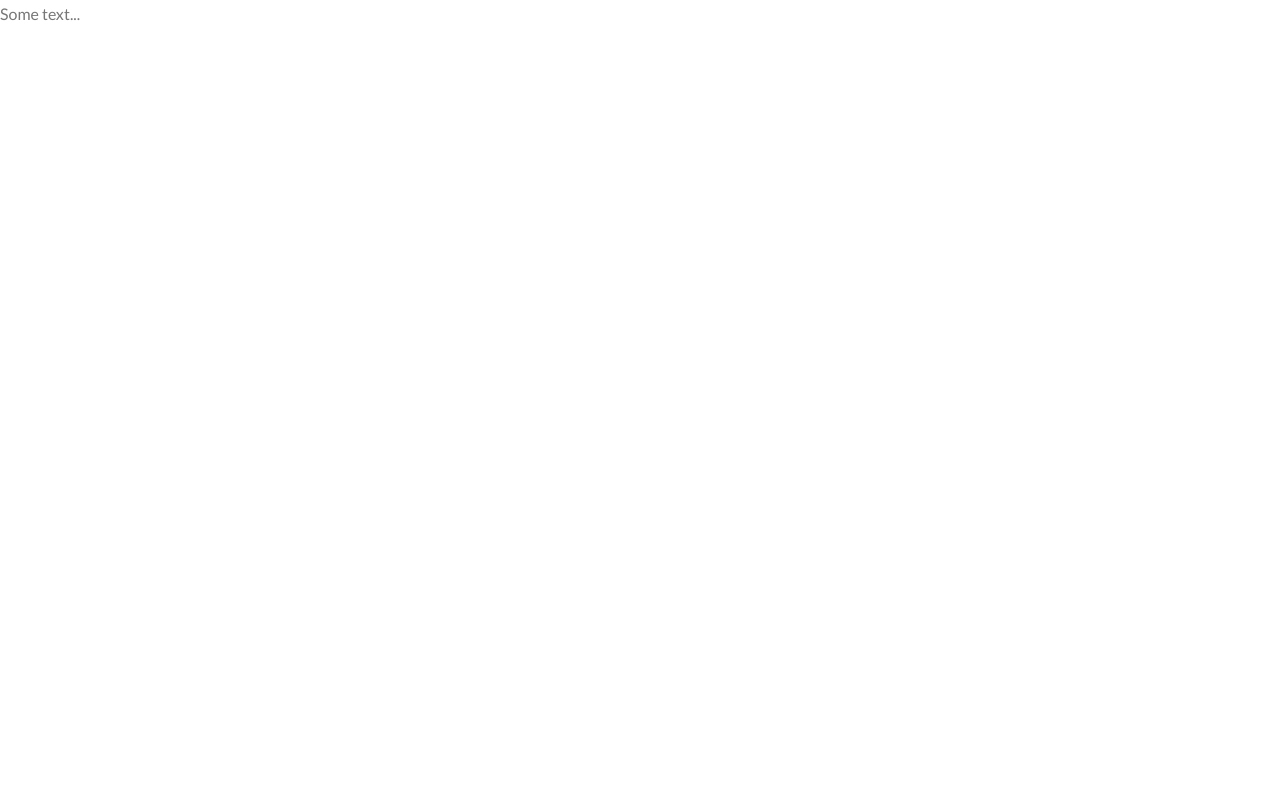
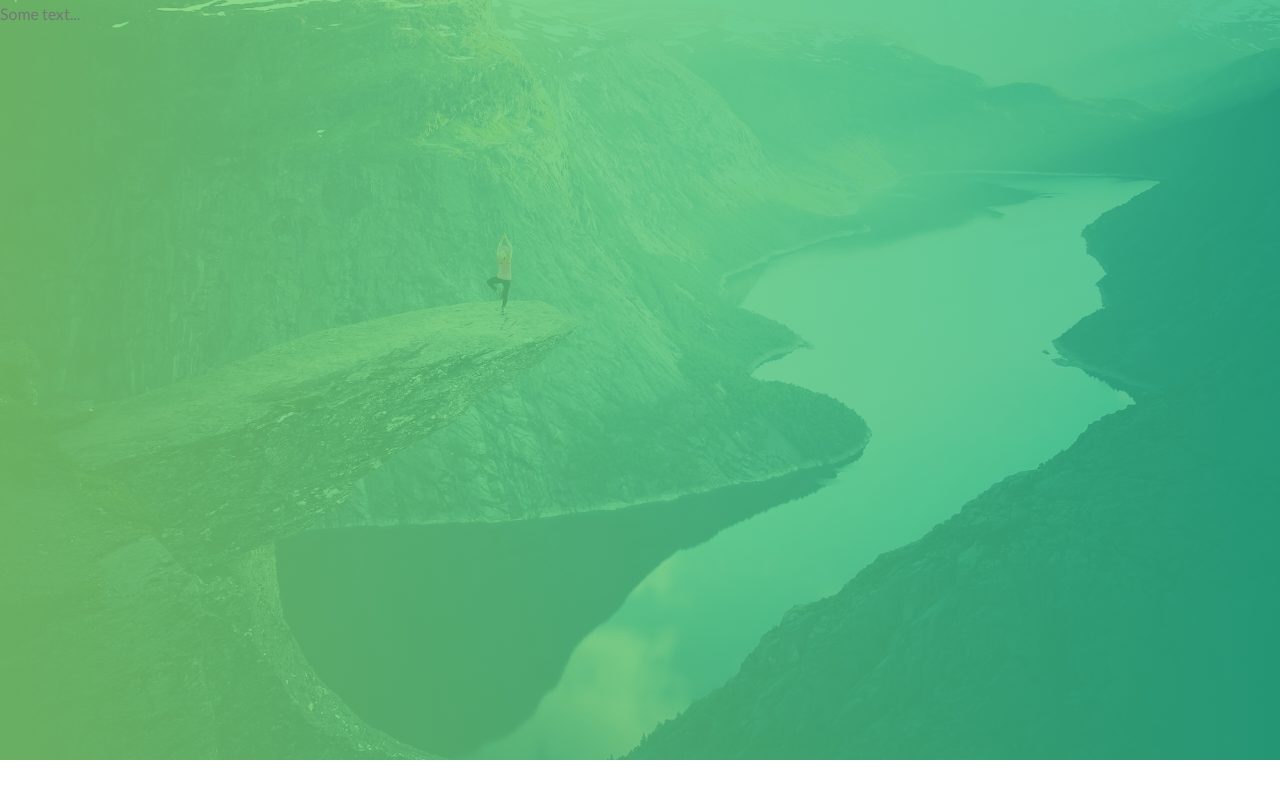
Before and after one commit to david2999999/CSS-SASS, a plain HTML site: page Advanced-CSS-SASS-Udemy/Natours/index.html in a window 1280 px wide. Drawn offline with Linux system fonts and the light colour scheme; files that its build step writes are made by us from their sources.

Commit message:
setting up background image for the header

```diff
--- a/Advanced-CSS-SASS-Udemy/Natours/css/style.css
+++ b/Advanced-CSS-SASS-Udemy/Natours/css/style.css
@@ -19,3 +19,13 @@ body {
     line-height: 1.7;
     color: #777;
 }
+
+.header {
+    height: 95vh;
+    background-image: linear-gradient(
+        to right,
+        rgba(126, 213, 111, 0.8), rgba(40, 180, 133, 0.81)),
+        url("../img/hero.jpg");
+    background-size: cover;
+    background-position: top;
+}
```
